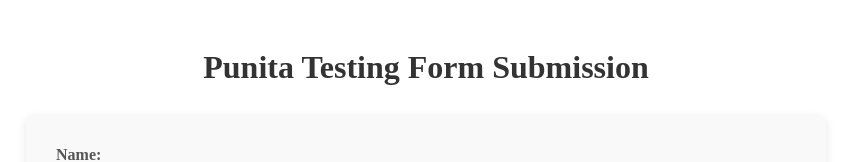
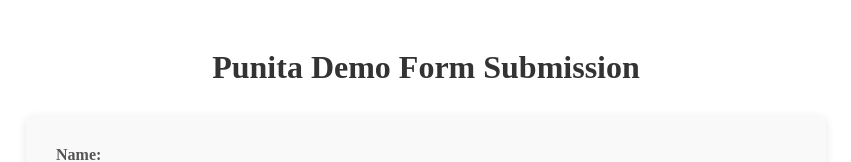
Before and after one commit to punita-vasani/demo-app, a React (Create React App) app in the folder frontend/: page / in a window 1280 px wide. Shown: the top 162 px of the page, without its empty margins (214-1065 px from the left). Built offline with nearby package versions, Linux system fonts and the light colour scheme; no server answers.

Commit message:
changing content

```diff
--- a/frontend/src/App.js
+++ b/frontend/src/App.js
@@ -58,7 +58,7 @@ function App() {
     <div className="App">
       <div className="container">
 
-              <h1>Punita Testing Form Submission</h1>
+              <h1>Punita Demo Form Submission</h1>
         <form onSubmit={handleSubmit} className="form">
           <div className="form-group">
             <label htmlFor="name">Name:</label>
```
